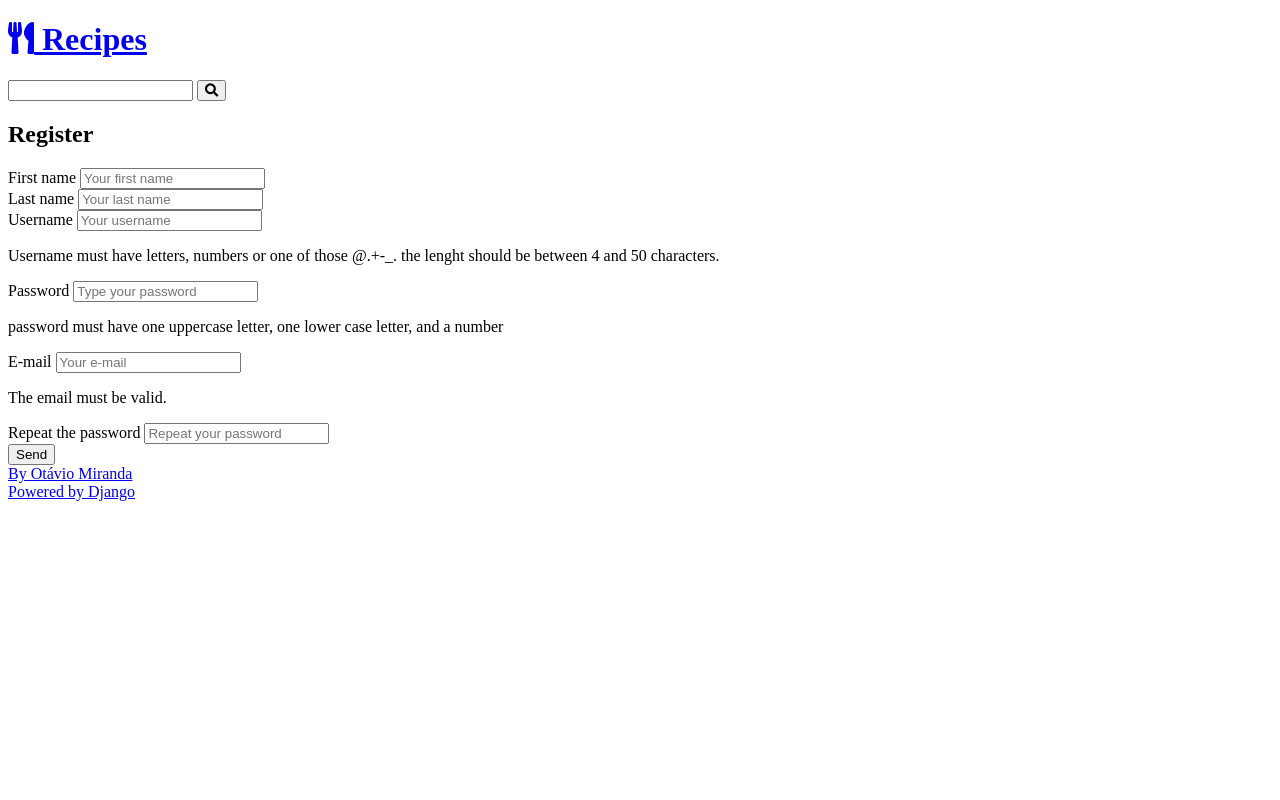
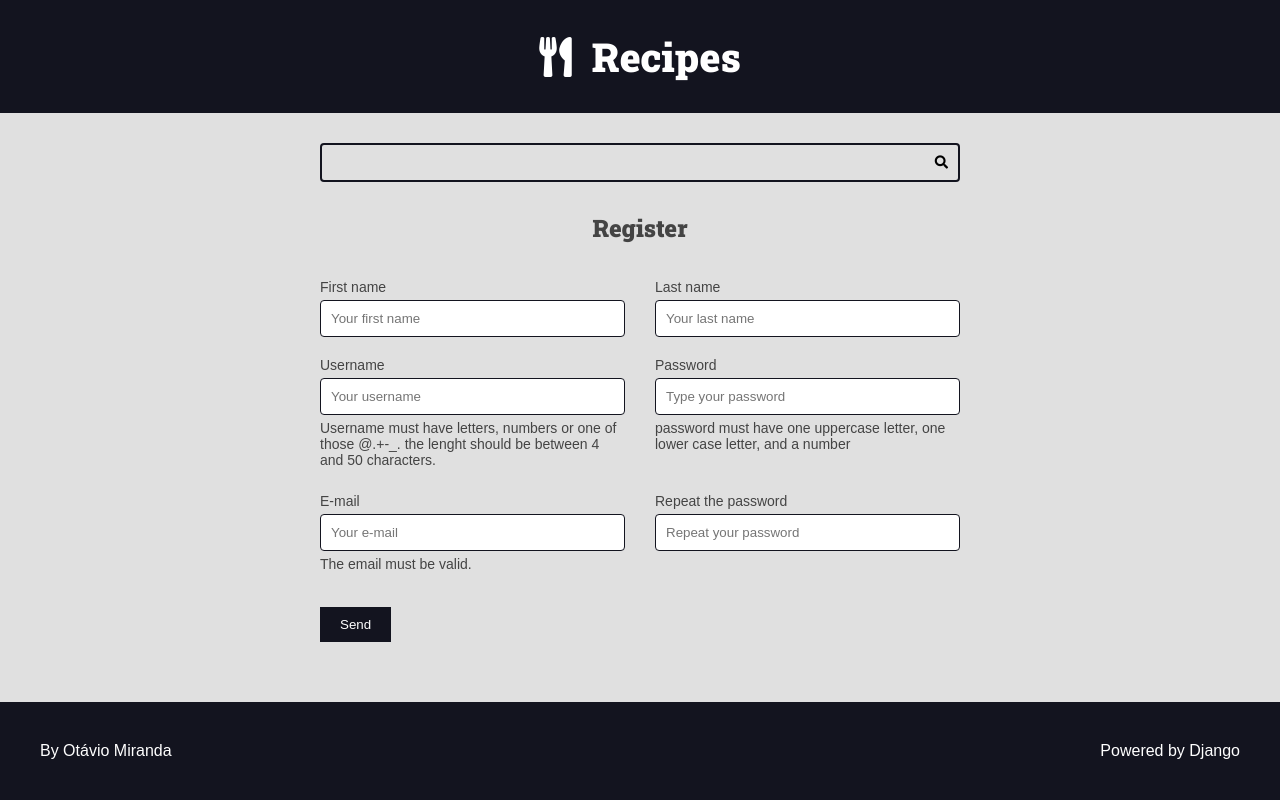
Before and after one commit to FrancioXavier/PROJETO, a Django app: page /authors/register/ in a window 1280 px wide. Run offline with Django 4.2, Linux system fonts and the light colour scheme.

Commit message:
organizing files

```diff
--- a/authors/views.py
+++ b/authors/views.py
@@ -1,6 +1,7 @@
 from django.contrib import messages
 from django.http import Http404
 from django.shortcuts import redirect, render
+from django.urls import reverse
 
 from .forms import registerForm
 
@@ -12,6 +13,7 @@ def register_view(request):
     form = registerForm(register_form_data)
     return render(request, 'authors/pages/register_view.html', {
         'form': form,
+        'form_action': reverse('authors:create'),
     })
 
 
--- /dev/null
+++ b/base_static/global/css/styles.css
@@ -0,0 +1,424 @@
+:root {
+  --color-primary: #269fe6;
+  --color-primary-hover: #2086c2;
+  --color-primary-dark: #13141f;
+  --color-primary-dark-hover: #212336;
+  --color-primary-light: #d4ecfa;
+  --color-primary-light-hover: #bdd8e7;
+
+  --color-white: #fff;
+  --color-black: #000;
+
+  --color-dark-text: #444;
+  --color-info-light: #cce5ff;
+  --color-debug-light: #cce5ff;
+  --color-success-light: #d4edda;
+  --color-alert-light: #fff3cd;
+  --color-warning-light: #fff3cd;
+  --color-error-light: #f8d7da;
+
+  --color-info-dark: #4d86c4;
+  --color-debug-dark: #4d86c4;
+  --color-success-dark: #4a9c5d;
+  --color-alert-dark: #927f40;
+  --color-warning-dark: #927f40;
+  --color-error-dark: #da525d;
+
+  --color-gray-0: #f9f9f9;
+  --color-gray-1: #e0e0e0;
+  --color-gray-2: #c7c7c7;
+  --color-gray-3: #aeaeae;
+  --color-gray-4: #959595;
+  --color-gray-5: #7d7d7d;
+  --color-gray-6: #646464;
+  --color-gray-7: #4b4b4b;
+  --color-gray-8: #323232;
+  --color-gray-9: #191919;
+
+  --font-primary: sans-serif;
+  --font-headings: 'Roboto Slab', serif;
+
+  --spacing-gutter-medium: 3rem;
+  --spacing-gutter-large: 4rem;
+}
+
+* {
+  padding: 0;
+  margin: 0;
+  box-sizing: border-box;
+}
+
+html {
+  font-size: 62.5%;
+}
+
+body {
+  font-size: 1.6rem;
+  font-family: var(--font-primary);
+  background: var(--color-gray-1);
+  color: var(--color-dark-text);
+}
+
+h1,
+h2,
+h3,
+h4,
+h5,
+h6 {
+  font-family: var(--font-headings);
+}
+
+.container {
+  max-width: 144rem;
+  margin: 0 auto;
+  padding: var(--spacing-gutter-medium);
+}
+
+.main-header-container {
+  background: var(--color-primary-dark);
+}
+
+.main-logo {
+  font-size: 4rem;
+  color: var(--color-white);
+  text-decoration: none;
+  display: flex;
+  flex-flow: row nowrap;
+  align-items: center;
+  justify-content: center;
+  width: fit-content;
+  margin: 0 auto;
+}
+
+.main-logo-icon {
+  margin-right: 2rem;
+}
+
+.search-form {
+  border: 0.2rem solid var(--color-primary-dark);
+  max-width: 64rem;
+  margin: 0 auto;
+  border-radius: 0.4rem;
+  position: relative;
+  transition: all 300ms ease-in-out;
+}
+
+.search-input,
+.search-button {
+  border: none;
+  background: none;
+  outline: none;
+  padding: 1rem;
+  transition: all 300ms ease-in-out;
+}
+
+.search-input {
+  width: 100%;
+  padding-right: 3rem;
+}
+
+.search-button {
+  position: absolute;
+  top: 0;
+  right: 0;
+}
+
+.search-button:focus {
+  outline: 1px solid var(--color-primary);
+  background: rgba(0, 0, 0, 0.05);
+}
+
+.search-form:focus-within {
+  border-color: var(--color-primary);
+  background: var(--color-white);
+}
+
+.search-form:focus-within .search-button {
+  color: var(--color-primary);
+}
+
+.main-content {
+  padding-top: 0;
+}
+
+.main-content-list {
+  display: grid;
+  grid-template-columns: repeat(auto-fit, minmax(340px, 1fr));
+  gap: var(--spacing-gutter-large);
+}
+
+.recipe {
+  background: var(--color-white);
+  box-shadow: -5px 5px 10px rgba(0, 0, 0, 0.2);
+  transform: scale(1);
+  transition: all 300ms ease-in-out;
+  border-radius: 0.4rem;
+  overflow: hidden;
+}
+
+.recipe img {
+  max-width: 100%;
+}
+
+.recipe-list-item {
+  max-width: 64rem;
+  height: fit-content;
+}
+
+.recipe-list-item:hover {
+  transform: scale(1.02);
+  box-shadow: -8px 8px 18px rgba(0, 0, 0, 0.25);
+}
+
+.recipe-title-container {
+  padding: var(--spacing-gutter-medium);
+  padding-bottom: 2rem;
+}
+
+.recipe-title-container a {
+  text-decoration: none;
+  color: var(--color-primary-dark);
+}
+
+.recipe-author {
+  padding: 0 var(--spacing-gutter-medium);
+}
+
+.recipe-content {
+  padding: var(--spacing-gutter-medium);
+  padding-top: 2rem;
+}
+
+.recipe-author-item {
+  color: var(--color-gray-4);
+  margin-right: 1rem;
+  font-style: italic;
+  font-size: 1.4rem;
+}
+
+.recipe-author a {
+  color: var(--color-primary);
+  transition: all 300ms ease-in-out;
+  text-decoration: none;
+}
+
+.recipe-author a:hover {
+  color: var(--color-primary-dark);
+}
+
+.recipe-meta-container {
+  display: flex;
+  flex-flow: row wrap;
+  padding: var(--spacing-gutter-medium);
+  background: var(--color-gray-1);
+}
+
+.recipe-meta {
+  display: flex;
+  flex-flow: column nowrap;
+  flex-shrink: 1;
+  flex-grow: 1;
+  text-align: center;
+}
+
+.recipe-meta-title {
+  font-size: 1.6rem;
+}
+
+.recipe-footer a {
+  background: var(--color-primary-dark);
+  display: block;
+  color: var(--color-white);
+  text-decoration: none;
+  text-align: center;
+  padding: 1.5rem var(--spacing-gutter-medium);
+  transition: all 300ms ease-in-out;
+}
+
+.recipe-footer a:hover {
+  filter: brightness(2);
+}
+
+.main-content-detail .recipe-list-item {
+  max-width: 84rem;
+  margin: 0 auto;
+}
+
+.main-content-detail .recipe-list-item:hover {
+  transform: scale(1);
+  box-shadow: -5px 5px 15px rgba(0, 0, 0, 0.2);
+}
+
+.preparation-steps {
+  padding: var(--spacing-gutter-medium);
+}
+
+.main-footer {
+  display: flex;
+  align-items: center;
+  justify-content: space-between;
+  background: var(--color-primary-dark);
+  color: var(--color-white);
+  padding: var(--spacing-gutter-large);
+}
+
+.main-footer a {
+  color: var(--color-white);
+  text-decoration: none;
+  transition: all 300ms ease-in-out;
+}
+
+.main-footer a:hover {
+  filter: brightness(0.8);
+}
+
+.preparation-steps h1,
+.preparation-steps h2,
+.preparation-steps h3,
+.preparation-steps h4,
+.preparation-steps h5,
+.preparation-steps h6,
+.preparation-steps p,
+.preparation-steps pre {
+  margin: 2rem 0;
+}
+
+.preparation-steps ol,
+.preparation-steps ul {
+  margin: 2rem;
+  padding: 0 2rem;
+}
+
+.pagination-content {
+  display: flex;
+  flex-flow: row wrap;
+  gap: 1rem 0.5rem;
+}
+.pagination .page-item {
+  background: var(--color-gray-3);
+  padding: 0.5rem 1rem;
+}
+
+.pagination .page-link {
+  text-decoration: none;
+  background: var(--color-primary);
+  color: var(--color-white);
+}
+
+.pagination .page-current {
+  background: var(--color-primary-dark);
+}
+
+/* Forms */
+.form-content {
+  max-width: 64rem;
+  margin: 0 auto;
+  margin-bottom: var(--spacing-gutter-medium);
+}
+
+.form-content label,
+.form-content .help-text,
+.errorlist {
+  display: block;
+  margin: 0.5rem 0;
+  font-size: 1.4rem;
+  list-style-type: none;
+}
+
+.errorlist {
+  color: var(--color-error-dark);
+}
+
+.form-content input {
+  width: 100%;
+  padding: 1rem;
+  border-radius: 0.4rem;
+  border: 1px solid var(--color-primary-dark);
+}
+
+.form-content-grid {
+  display: grid;
+  grid-template-columns: repeat(auto-fit, minmax(30rem, 1fr));
+  gap: calc(var(--spacing-gutter-medium) / 2) var(--spacing-gutter-medium);
+}
+
+.form-content button {
+  padding: 1rem 2rem;
+  border: none;
+  background: var(--color-primary-dark);
+  color: var(--color-white);
+}
+
+
+/* Messages */
+.messages-container {
+  display: flex;
+  flex-flow: column nowrap;
+  gap: calc(var(--spacing-gutter-medium) / 2);
+}
+
+.message {
+  padding: 1rem;
+  border-radius: 4px;
+  border: 1px solid var(--color-dark-text);
+  background: var(--color-gray-2);
+  color: var(--color-dark-text);
+}
+
+.message-error {
+  border: 1px solid var(--color-error-dark);
+  background: var(--color-error-light);
+  color: var(--color-error-dark);
+}
+
+.message-success {
+  border: 1px solid var(--color-success-dark);
+  background: var(--color-success-light);
+  color: var(--color-success-dark);
+}
+
+.message-warning {
+  border: 1px solid var(--color-warning-dark);
+  background: var(--color-warning-light);
+  color: var(--color-warning-dark);
+}
+
+.message-alert {
+  border: 1px solid var(--color-alert-dark);
+  background: var(--color-alert-light);
+  color: var(--color-alert-dark);
+}
+
+.message-info {
+  border: 1px solid var(--color-info-dark);
+  background: var(--color-info-light);
+  color: var(--color-info-dark);
+}
+
+.message-debug {
+  border: 1px solid var(--color-debug-dark);
+  background: var(--color-debug-light);
+  color: var(--color-debug-dark);
+}
+
+
+/* Generics */
+
+.center {
+  text-align: center;
+}
+
+.m-x {
+  margin: 0 var(--spacing-gutter-medium);
+}
+
+.m-y {
+  margin: var(--spacing-gutter-medium) 0;
+}
+
+@media (max-width: 600px) {
+  .main-content-list,
+  .form-content-grid {
+    grid-template-columns: repeat(auto-fit, minmax(100%, 1fr));
+  }
+}
--- a/base_templates/global/base.html
+++ b/base_templates/global/base.html
@@ -2,20 +2,20 @@
 <html lang="pt-BR">
 
 <head>
-    {% include 'recipes/partials/head.html' %}
+    {% include 'global/partials/head.html' %}
     <title>{% block title %}{% endblock title %} Recipes</title>
 </head>
 
 <body>
-    {% include 'recipes/partials/header.html' %}
-    {% include 'recipes/partials/search.html' %}
+    {% include 'global/partials/header.html' %}
+    {% include 'global/partials/search.html' %}
 
     <main class="main-content-container">
         {% block content %}{% endblock content %}
-        {% include 'recipes/partials/pagination.html' %}
+        {% include 'global/partials/pagination.html' %}
     </main>
 
-    {% include 'recipes/partials/footer.html' %}
+    {% include 'global/partials/footer.html' %}
 </body>
 
 </html>
--- /dev/null
+++ b/base_templates/global/partials/footer.html
@@ -0,0 +1,9 @@
+<footer class="main-footer">
+  <div class="developer">
+    <a href="https://www.otaviomiranda.com.br/" target="_blank" rel="noreferrer noopener">By Otávio Miranda</a>
+  </div>
+
+  <div class="powered">
+    <a href="https://www.djangoproject.com/" target="_blank" rel="noreferrer noopener">Powered by Django</a>
+  </div>
+</footer>
--- /dev/null
+++ b/base_templates/global/partials/head.html
@@ -0,0 +1,22 @@
+{% load static %}
+
+<meta charset="UTF-8">
+<meta http-equiv="X-UA-Compatible" content="IE=edge">
+<meta name="viewport" content="width=device-width, initial-scale=1.0">
+
+<link rel="stylesheet" href="https://cdnjs.cloudflare.com/ajax/libs/font-awesome/5.15.4/css/fontawesome.min.css"
+    integrity="sha512-P9vJUXK+LyvAzj8otTOKzdfF1F3UYVl13+F8Fof8/2QNb8Twd6Vb+VD52I7+87tex9UXxnzPgWA3rH96RExA7A=="
+    crossorigin="anonymous" referrerpolicy="no-referrer" />
+<link rel="stylesheet" href="https://cdnjs.cloudflare.com/ajax/libs/font-awesome/5.15.4/css/brands.min.css"
+    integrity="sha512-sVSECYdnRMezwuq5uAjKQJEcu2wybeAPjU4VJQ9pCRcCY4pIpIw4YMHIOQ0CypfwHRvdSPbH++dA3O4Hihm/LQ=="
+    crossorigin="anonymous" referrerpolicy="no-referrer" />
+<link rel="stylesheet" href="https://cdnjs.cloudflare.com/ajax/libs/font-awesome/5.15.4/css/solid.min.css"
+    integrity="sha512-tk4nGrLxft4l30r9ETuejLU0a3d7LwMzj0eXjzc16JQj+5U1IeVoCuGLObRDc3+eQMUcEQY1RIDPGvuA7SNQ2w=="
+    crossorigin="anonymous" referrerpolicy="no-referrer" />
+
+<link rel="preconnect" href="https://fonts.googleapis.com">
+<link rel="preconnect" href="https://fonts.gstatic.com" crossorigin>
+<link href="https://fonts.googleapis.com/css2?family=Roboto+Slab:wght@900&display=swap" rel="stylesheet">
+
+<link rel="stylesheet" href="{% static 'global/css/styles.css' %}">
+<link rel="stylesheet" href="{% static 'global/css/global-style.css' %}">
--- /dev/null
+++ b/base_templates/global/partials/header.html
@@ -0,0 +1,10 @@
+<header class="main-header-container">
+    <div class="main-header container">
+        <h1>
+            <a class="main-logo" href="{% url 'recipes:home' %}">
+                <i class="fas fa-utensils main-logo-icon"></i>
+                <span class="main-logo-text">Recipes</span>
+            </a>
+        </h1>
+    </div>
+</header>
--- /dev/null
+++ b/base_templates/global/partials/messages.html
@@ -0,0 +1,9 @@
+{% if messages %}
+    <div class="main-content center container messages-container">
+        {% for message in messages %}
+            <div class="message {{message.tags}}">
+                    {{message}}
+            </div>
+        {% endfor %}
+    </div>
+{% endif %}
--- /dev/null
+++ b/base_templates/global/partials/pagination.html
@@ -0,0 +1,23 @@
+{% if recipes.has_other_pages %}
+  <div class="container pagination">
+    <div class="pagination-content">
+      {% if pagination_range.first_page_out_of_range %}
+        <a class="page-link page-item" href="?page=1{{additional_url_query}}">1</a>
+        <span class="page-item">...</span>
+      {% endif %}
+
+      {% for page in pagination_range.pagination %}
+        {% if pagination_range.current_page == page %}
+          <a class="page-link page-item page-current" href="?page={{ page }}{{additional_url_query}}">{{ page }}</a>
+        {% else %}
+          <a class="page-link page-item" href="?page={{ page }}{{additional_url_query}}">{{ page }}</a>
+        {% endif %}
+      {% endfor %}
+
+      {% if pagination_range.last_page_out_of_range %}
+        <span class="page-item">...</span>
+        <a class="page-link page-item" href="?page={{ pagination_range.total_pages }}{{additional_url_query}}">{{ pagination_range.total_pages }}</a>
+      {% endif %}
+    </div>
+  </div>
+{% endif %}
--- /dev/null
+++ b/base_templates/global/partials/search.html
@@ -0,0 +1,8 @@
+<div class="search-container">
+    <div class="container">
+        <form action="{% url 'recipes:search' %}" method = "GET" class="search-form">
+            <input type="search" class="search-input" name="q" value = "{{search_term}}" required>
+            <button type="submit" class="search-button"><i class="fas fa-search"></i></button>
+        </form>
+    </div>
+</div>
--- a/recipes/templates/recipes/pages/home.html
+++ b/recipes/templates/recipes/pages/home.html
@@ -4,7 +4,7 @@
 
 {% block content %}
 
-{% include 'recipes/partials/messages.html' %}
+{% include 'global/partials/messages.html' %}
 
         <div class="main-content container main-content-list">
            {% for recipe in recipes %}
--- a/recipes/templates/recipes/partials/footer.html
+++ /dev/null
@@ -1,9 +0,0 @@
-<footer class="main-footer">
-  <div class="developer">
-    <a href="https://www.otaviomiranda.com.br/" target="_blank" rel="noreferrer noopener">By Otávio Miranda</a>
-  </div>
-
-  <div class="powered">
-    <a href="https://www.djangoproject.com/" target="_blank" rel="noreferrer noopener">Powered by Django</a>
-  </div>
-</footer>
--- a/recipes/templates/recipes/partials/head.html
+++ /dev/null
@@ -1,22 +0,0 @@
-{% load static %}
-
-<meta charset="UTF-8">
-<meta http-equiv="X-UA-Compatible" content="IE=edge">
-<meta name="viewport" content="width=device-width, initial-scale=1.0">
-
-<link rel="stylesheet" href="https://cdnjs.cloudflare.com/ajax/libs/font-awesome/5.15.4/css/fontawesome.min.css"
-    integrity="sha512-P9vJUXK+LyvAzj8otTOKzdfF1F3UYVl13+F8Fof8/2QNb8Twd6Vb+VD52I7+87tex9UXxnzPgWA3rH96RExA7A=="
-    crossorigin="anonymous" referrerpolicy="no-referrer" />
-<link rel="stylesheet" href="https://cdnjs.cloudflare.com/ajax/libs/font-awesome/5.15.4/css/brands.min.css"
-    integrity="sha512-sVSECYdnRMezwuq5uAjKQJEcu2wybeAPjU4VJQ9pCRcCY4pIpIw4YMHIOQ0CypfwHRvdSPbH++dA3O4Hihm/LQ=="
-    crossorigin="anonymous" referrerpolicy="no-referrer" />
-<link rel="stylesheet" href="https://cdnjs.cloudflare.com/ajax/libs/font-awesome/5.15.4/css/solid.min.css"
-    integrity="sha512-tk4nGrLxft4l30r9ETuejLU0a3d7LwMzj0eXjzc16JQj+5U1IeVoCuGLObRDc3+eQMUcEQY1RIDPGvuA7SNQ2w=="
-    crossorigin="anonymous" referrerpolicy="no-referrer" />
-
-<link rel="preconnect" href="https://fonts.googleapis.com">
-<link rel="preconnect" href="https://fonts.gstatic.com" crossorigin>
-<link href="https://fonts.googleapis.com/css2?family=Roboto+Slab:wght@900&display=swap" rel="stylesheet">
-
-<link rel="stylesheet" href="{% static 'recipes/css/styles.css' %}">
-<link rel="stylesheet" href="{% static 'global/css/global-style.css' %}">
--- a/recipes/templates/recipes/partials/header.html
+++ /dev/null
@@ -1,10 +0,0 @@
-<header class="main-header-container">
-    <div class="main-header container">
-        <h1>
-            <a class="main-logo" href="{% url 'recipes:home' %}">
-                <i class="fas fa-utensils main-logo-icon"></i>
-                <span class="main-logo-text">Recipes</span>
-            </a>
-        </h1>
-    </div>
-</header>
--- a/recipes/templates/recipes/partials/messages.html
+++ /dev/null
@@ -1,9 +0,0 @@
-{% if messages %}
-    <div class="main-content center container messages-container">
-        {% for message in messages %}
-            <div class="message {{message.tags}}">
-                    {{message}}
-            </div>
-        {% endfor %}
-    </div>
-{% endif %}
--- a/recipes/templates/recipes/partials/pagination.html
+++ /dev/null
@@ -1,23 +0,0 @@
-{% if recipes.has_other_pages %}
-  <div class="container pagination">
-    <div class="pagination-content">
-      {% if pagination_range.first_page_out_of_range %}
-        <a class="page-link page-item" href="?page=1{{additional_url_query}}">1</a>
-        <span class="page-item">...</span>
-      {% endif %}
-
-      {% for page in pagination_range.pagination %}
-        {% if pagination_range.current_page == page %}
-          <a class="page-link page-item page-current" href="?page={{ page }}{{additional_url_query}}">{{ page }}</a>
-        {% else %}
-          <a class="page-link page-item" href="?page={{ page }}{{additional_url_query}}">{{ page }}</a>
-        {% endif %}
-      {% endfor %}
-
-      {% if pagination_range.last_page_out_of_range %}
-        <span class="page-item">...</span>
-        <a class="page-link page-item" href="?page={{ pagination_range.total_pages }}{{additional_url_query}}">{{ pagination_range.total_pages }}</a>
-      {% endif %}
-    </div>
-  </div>
-{% endif %}
--- a/recipes/templates/recipes/partials/search.html
+++ /dev/null
@@ -1,8 +0,0 @@
-<div class="search-container">
-    <div class="container">
-        <form action="{% url 'recipes:search' %}" method = "GET" class="search-form">
-            <input type="search" class="search-input" name="q" value = "{{search_term}}" required>
-            <button type="submit" class="search-button"><i class="fas fa-search"></i></button>
-        </form>
-    </div>
-</div>
```
Also changed, not shown: authors/templates/authors/pages/register_view.html (+2 -37 lines), base_templates/global/partials/form.html (added, +36 -0 lines).
